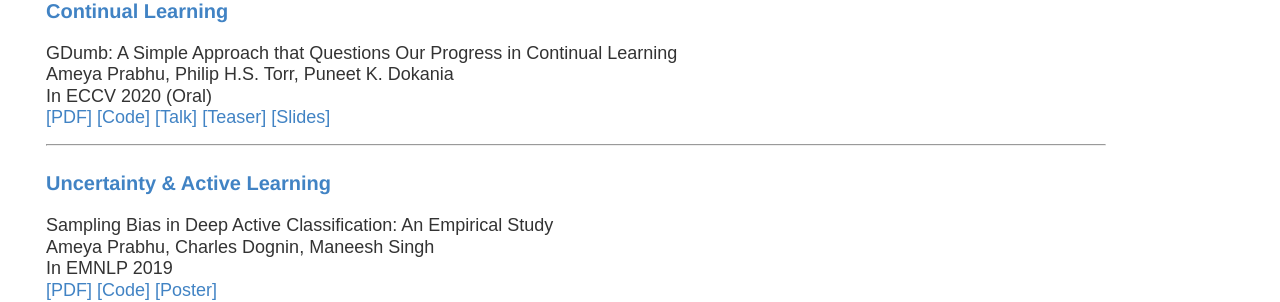
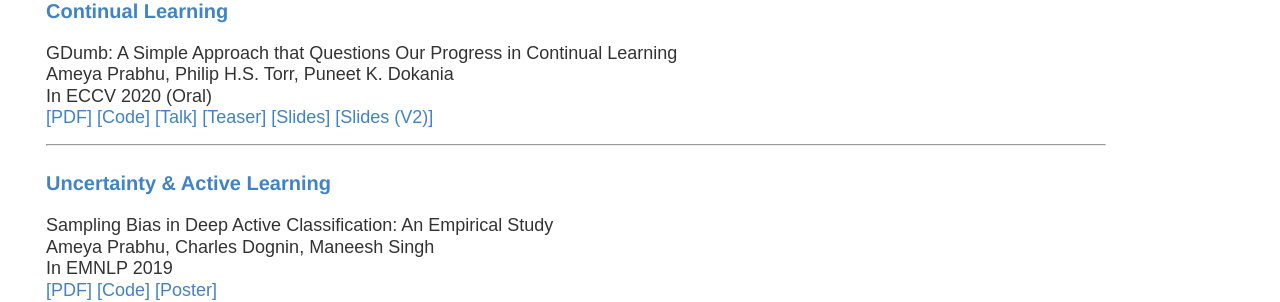
Before and after one commit to drimpossible/drimpossible.github.io, a Jekyll site: the page built from publications/index.md, in a window 1280 px wide. Shown: the part 218-520 px from the top of the page. Built offline with Jekyll 4.4.1, drawn with Linux system fonts in a browser that asks for light colours.

```diff
--- a/publications/index.md
+++ b/publications/index.md
@@ -12,7 +12,7 @@
 
 ### <a name="lifelonglearning" id="lifelonglearning"> Continual Learning
 
-GDumb: A Simple Approach that Questions Our Progress in Continual Learning<br/>Ameya Prabhu, Philip H.S. Torr, Puneet K. Dokania<br/> In ECCV 2020 (Oral) <br/> [\[PDF\]](https://www.robots.ox.ac.uk/~tvg/publications/2020/gdumb.pdf) [\[Code\]](https://github.com/drimpossible/GDumb) [\[Talk\]](https://www.youtube.com/watch?v=iHCy_9guZMI) [\[Teaser\]](https://www.youtube.com/watch?v=F37GNpRLUrM) [\[Slides\]](https://github.com/drimpossible/drimpossible.github.io/blob/master/documents/gdumb_slides.pdf)
+GDumb: A Simple Approach that Questions Our Progress in Continual Learning<br/>Ameya Prabhu, Philip H.S. Torr, Puneet K. Dokania<br/> In ECCV 2020 (Oral) <br/> [\[PDF\]](https://www.robots.ox.ac.uk/~tvg/publications/2020/gdumb.pdf) [\[Code\]](https://github.com/drimpossible/GDumb) [\[Talk\]](https://www.youtube.com/watch?v=iHCy_9guZMI) [\[Teaser\]](https://www.youtube.com/watch?v=F37GNpRLUrM) [\[Slides\]](https://github.com/drimpossible/drimpossible.github.io/blob/master/documents/gdumb_slides.pdf) [\[Slides (V2)\]](https://github.com/drimpossible/drimpossible.github.io/blob/master/documents/gdumb_slides_improved.pdf)
 
 ---
 ### <a name="activelearning" id="activelearning"> Uncertainty & Active Learning
```
Also changed, not shown: 1 other file.
